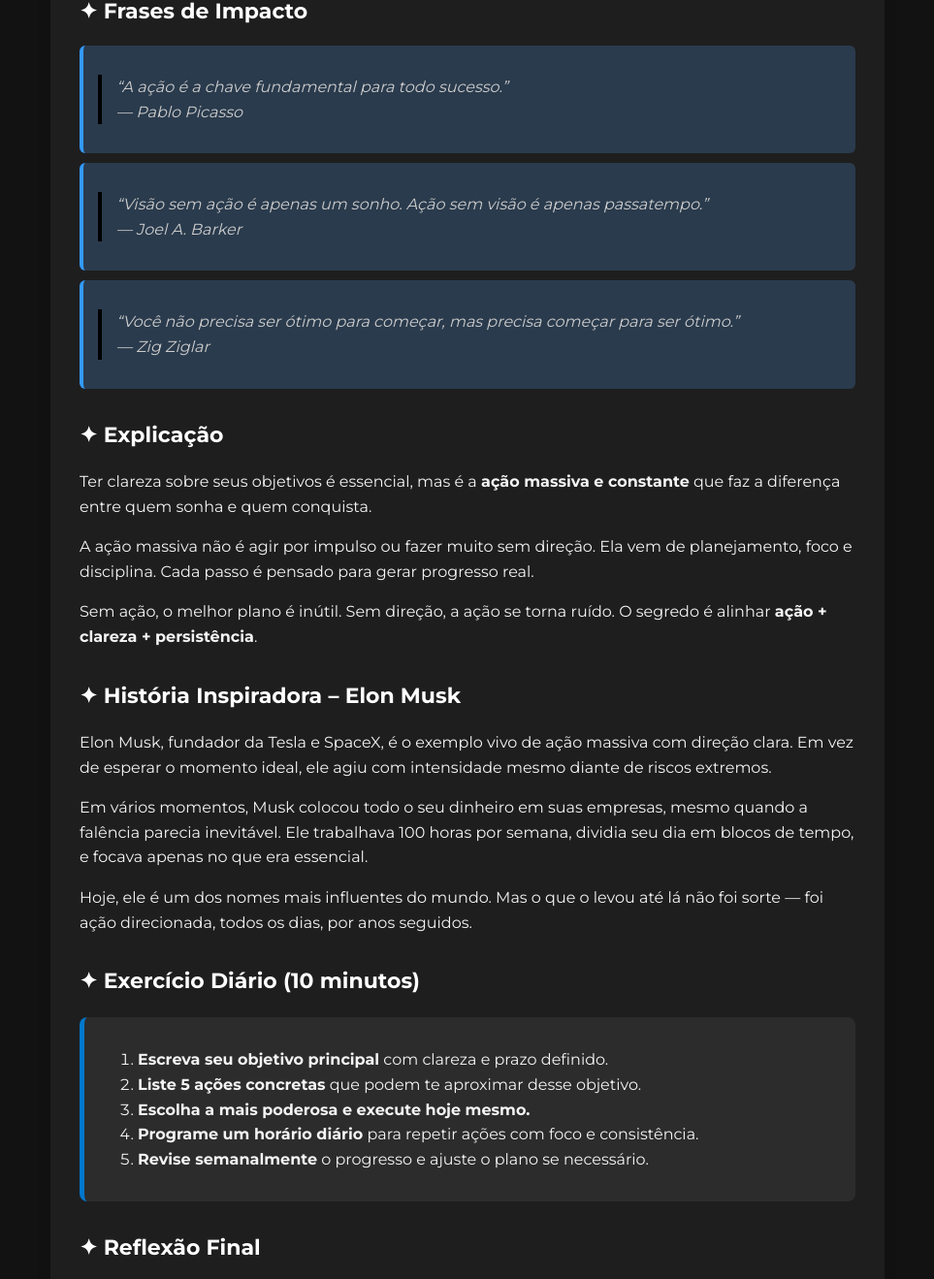
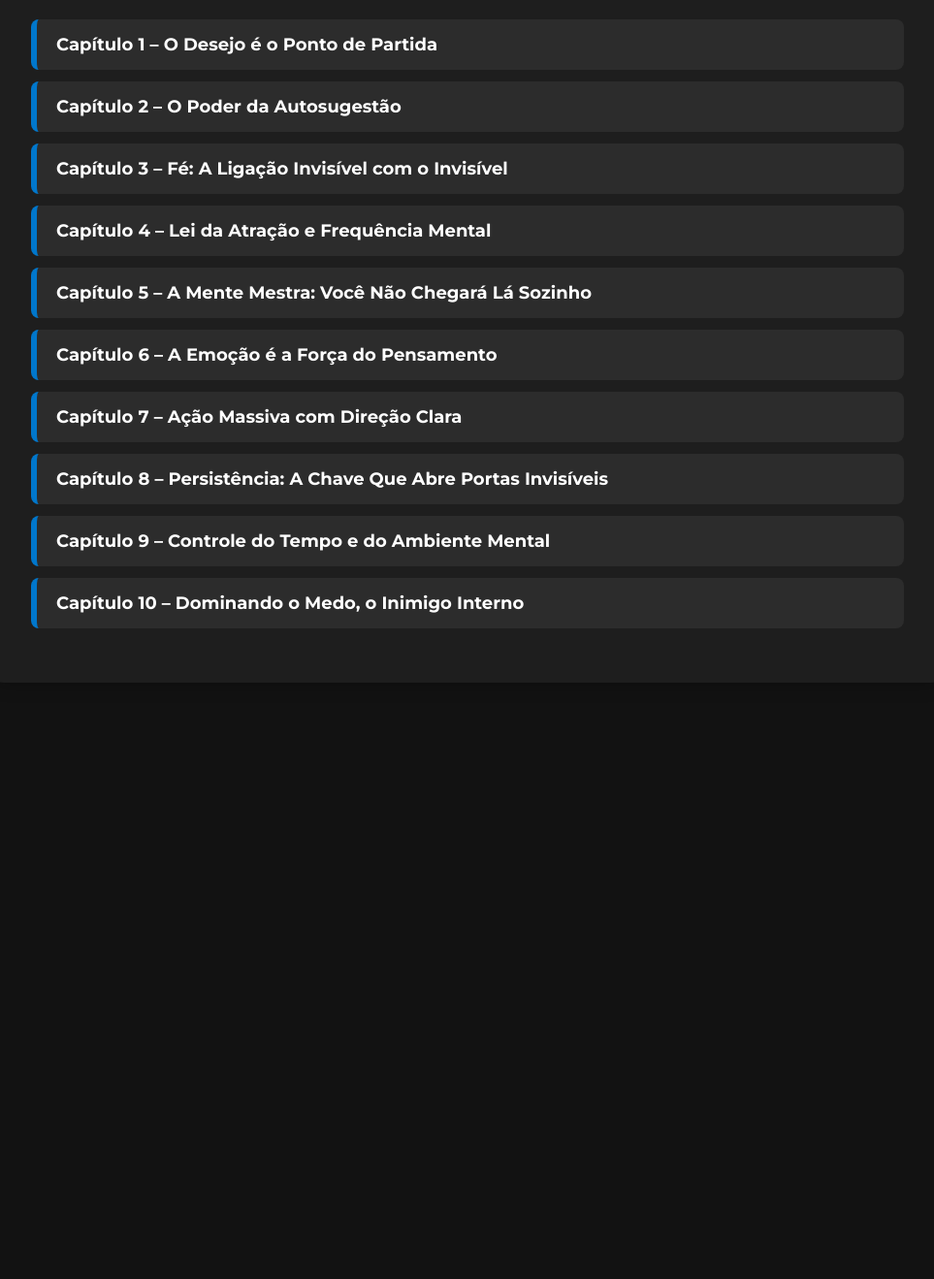
Before and after one commit to ghostman2709/Capitulo-8, a plain HTML site: page index.html in a window 1280 px wide. Shown: the part 150-1469 px from the top of the page at 97% size, without its empty margins (158-1121 px from the left). After the commit the page ends 894 px from the top, so only its background shows below. Drawn offline with Linux system fonts and the light colour scheme.

Commit message:
Update index.html

```diff
--- a/index.html
+++ b/index.html
@@ -1,104 +1,75 @@
-
 <!DOCTYPE html>
 <html lang="pt-BR">
 <head>
   <meta charset="UTF-8" />
   <meta name="viewport" content="width=device-width, initial-scale=1" />
-  <title>Capítulo 7 – Ação Massiva com Direção Clara | Hiperfoco</title>
+  <title>Hiperfoco – O Poder de 10 Minutos por Dia</title>
   <link href="https://fonts.googleapis.com/css2?family=Montserrat:wght@400;700&display=swap" rel="stylesheet" />
   <style>
     body {
       font-family: 'Montserrat', sans-serif;
       background-color: #121212;
+      color: #f4f4f4;
       margin: 0;
-      padding: 20px;
-      line-height: 1.6;
-      color: #f4f4f4;
+      padding: 40px 20px;
     }
     .container {
-      max-width: 800px;
+      max-width: 900px;
       margin: auto;
-      background: #1e1e1e;
-      padding: 30px;
+      background-color: #1e1e1e;
+      padding: 40px;
       border-radius: 12px;
-      box-shadow: 0 0 15px rgba(0,0,0,0.1);
-    }
-    h1, h2 {
-      color: #ffffff;
+      box-shadow: 0 0 20px rgba(0,0,0,0.3);
     }
     h1 {
-      font-size: 28px;
-      margin-bottom: 20px;
+      text-align: center;
+      font-size: 32px;
+      color: #ffffff;
+      margin-bottom: 30px;
     }
-    h2 {
-      font-size: 22px;
-      margin-top: 30px;
+    ul {
+      list-style: none;
+      padding: 0;
     }
-    blockquote {
-      font-style: italic;
-      color: #cccccc;
-      border-left: 4px solid #000;
-      padding-left: 15px;
-      margin: 20px 0;
+    li {
+      background: #2c2c2c;
+      padding: 15px 20px;
+      margin-bottom: 12px;
+      border-left: 6px solid #0077cc;
+      border-radius: 8px;
+      transition: background 0.3s;
     }
-    .exercicio, .reflexao {
-      background: #2c2c2c;
-      padding: 15px;
-      border-left: 5px solid #0077cc;
-      margin-top: 20px;
-      border-radius: 8px;
+    li:hover {
+      background: #333;
     }
-    .frase-impacto {
-      background: #2a3b4d;
-      padding: 10px 15px;
-      border-left: 4px solid #3399ff;
-      margin: 10px 0;
-      border-radius: 6px;
+    a {
+      color: #ffffff;
+      text-decoration: none;
+      font-weight: bold;
+      font-size: 18px;
+      display: block;
+    }
+    a:hover {
+      text-decoration: underline;
     }
   </style>
 </head>
 <body>
   <div class="container">
-    <h1>Capítulo 7 – Ação Massiva com Direção Clara</h1>
-
-    <h2>✦ Frases de Impacto</h2>
-    <div class="frase-impacto">
-      <blockquote>“A ação é a chave fundamental para todo sucesso.”<br>— Pablo Picasso</blockquote>
-    </div>
-    <div class="frase-impacto">
-      <blockquote>“Visão sem ação é apenas um sonho. Ação sem visão é apenas passatempo.”<br>— Joel A. Barker</blockquote>
-    </div>
-    <div class="frase-impacto">
-      <blockquote>“Você não precisa ser ótimo para começar, mas precisa começar para ser ótimo.”<br>— Zig Ziglar</blockquote>
-    </div>
-
-    <h2>✦ Explicação</h2>
-    <p>Ter clareza sobre seus objetivos é essencial, mas é a <strong>ação massiva e constante</strong> que faz a diferença entre quem sonha e quem conquista.</p>
-    <p>A ação massiva não é agir por impulso ou fazer muito sem direção. Ela vem de planejamento, foco e disciplina. Cada passo é pensado para gerar progresso real.</p>
-    <p>Sem ação, o melhor plano é inútil. Sem direção, a ação se torna ruído. O segredo é alinhar <strong>ação + clareza + persistência</strong>.</p>
-
-    <h2>✦ História Inspiradora – Elon Musk</h2>
-    <p>Elon Musk, fundador da Tesla e SpaceX, é o exemplo vivo de ação massiva com direção clara. Em vez de esperar o momento ideal, ele agiu com intensidade mesmo diante de riscos extremos.</p>
-    <p>Em vários momentos, Musk colocou todo o seu dinheiro em suas empresas, mesmo quando a falência parecia inevitável. Ele trabalhava 100 horas por semana, dividia seu dia em blocos de tempo, e focava apenas no que era essencial.</p>
-    <p>Hoje, ele é um dos nomes mais influentes do mundo. Mas o que o levou até lá não foi sorte — foi ação direcionada, todos os dias, por anos seguidos.</p>
-
-    <h2>✦ Exercício Diário (10 minutos)</h2>
-    <div class="exercicio">
-      <ol>
-        <li><strong>Escreva seu objetivo principal</strong> com clareza e prazo definido.</li>
-        <li><strong>Liste 5 ações concretas</strong> que podem te aproximar desse objetivo.</li>
-        <li><strong>Escolha a mais poderosa e execute hoje mesmo.</strong></li>
-        <li><strong>Programe um horário diário</strong> para repetir ações com foco e consistência.</li>
-        <li><strong>Revise semanalmente</strong> o progresso e ajuste o plano se necessário.</li>
-      </ol>
-    </div>
-
-    <h2>✦ Reflexão Final</h2>
-    <div class="reflexao">
-      <p>Não espere a motivação perfeita para agir — a motivação vem da ação.</p>
-      <p>Cada passo dado com direção é uma semente plantada no solo fértil do destino.</p>
-      <p><strong>Ação sem direção é confusão. Direção sem ação é estagnação. Mas ação com direção é transformação.</strong></p>
-    </div>
+    <h1>Hiperfoco – O Poder de 10 Minutos por Dia</h1>
+    <ul>
+      <li><a href="capitulo1.html">Capítulo 1 – O Desejo é o Ponto de Partida</a></li>
+      <li><a href="capitulo2.html">Capítulo 2 – O Poder da Autosugestão</a></li>
+      <li><a href="capitulo3.html">Capítulo 3 – Fé: A Ligação Invisível com o Invisível</a></li>
+      <li><a href="capitulo4.html">Capítulo 4 – Lei da Atração e Frequência Mental</a></li>
+      <li><a href="capitulo5.html">Capítulo 5 – A Mente Mestra: Você Não Chegará Lá Sozinho</a></li>
+      <li><a href="capitulo6.html">Capítulo 6 – A Emoção é a Força do Pensamento</a></li>
+      <li><a href="capitulo7.html">Capítulo 7 – Ação Massiva com Direção Clara</a></li>
+      <li><a href="capitulo8.html">Capítulo 8 – Persistência: A Chave Que Abre Portas Invisíveis</a></li>
+      <li><a href="capitulo9.html">Capítulo 9 – Controle do Tempo e do Ambiente Mental</a></li>
+      <li><a href="capitulo10.html">Capítulo 10 – Dominando o Medo, o Inimigo Interno</a></li>
+      <!-- Adicione mais capítulos conforme forem prontos -->
+    </ul>
   </div>
 </body>
 </html>
```
